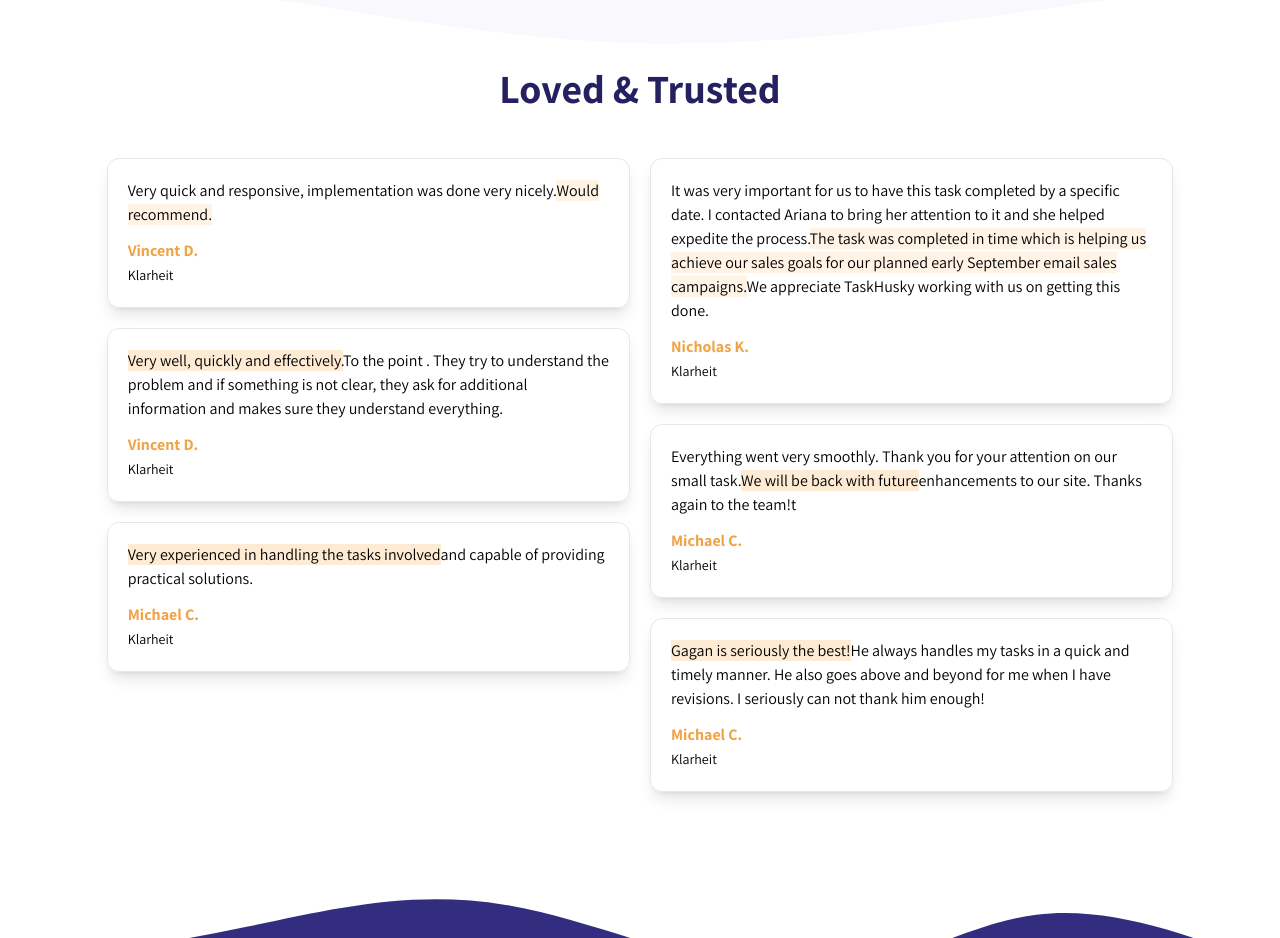
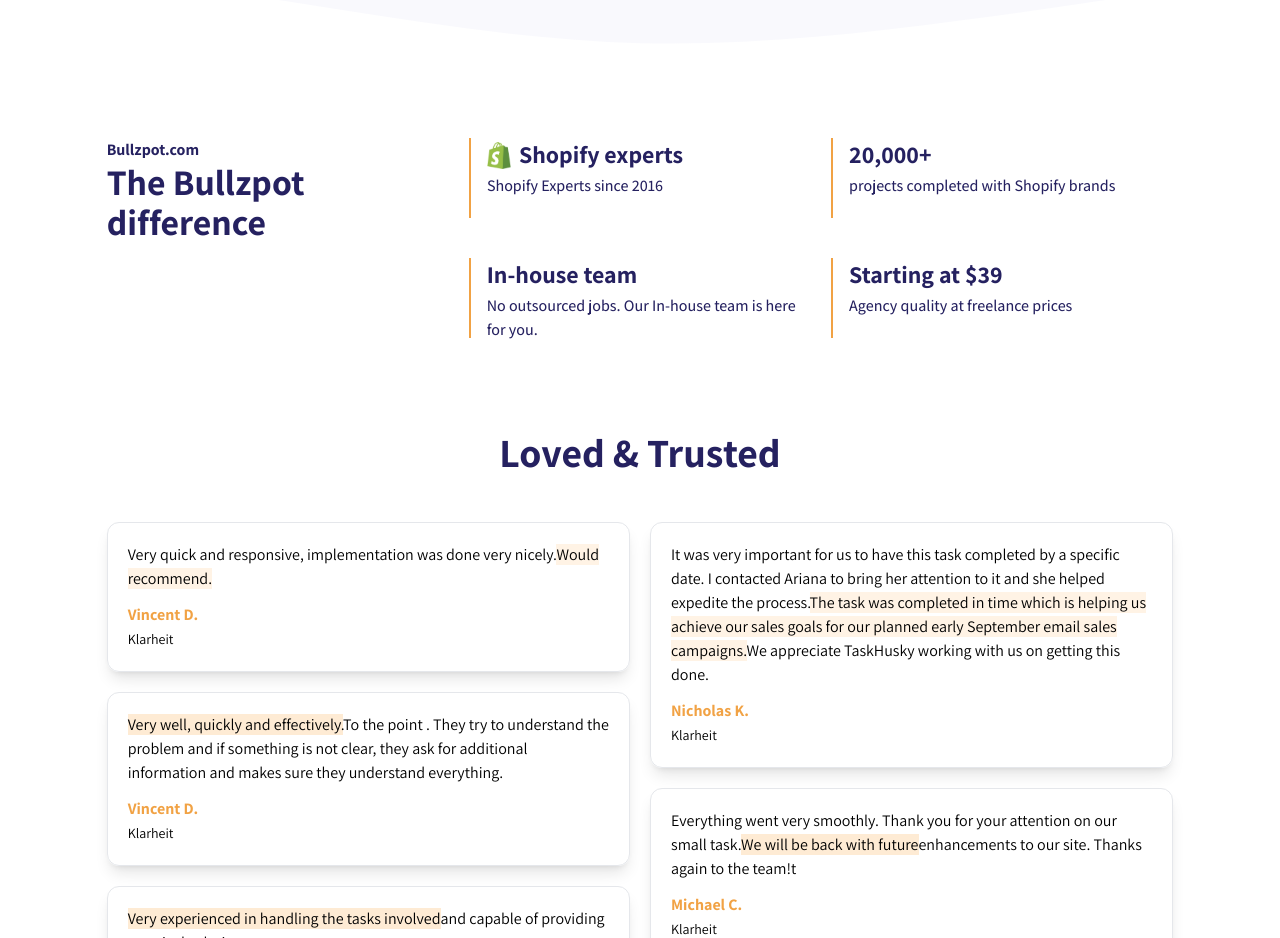
Before and after one commit to musfiqsucks/bullzpot-final, a React (Vite) app: page / in a window 1280 px wide. Shown: the part 800-1738 px from the top of the page. Built offline with nearby package versions, Linux system fonts and the light colour scheme.

Commit message:
company overview section added

```diff
--- /dev/null
+++ b/src/components/UI/CompanyOverview.jsx
@@ -0,0 +1,88 @@
+import shopifyIcon from "../../assets/Shopify-Logo-icon.webp";
+const CompanyOverview = () => {
+  return (
+    <div className="max-w-screen-xl w-10/12 my-12 md:my-20 mx-auto">
+      <div className="grid grid-cols-1 md:grid-cols-3 gap-5">
+        <div className="text-center mb-8 md:text-left md:mb-0">
+          <div>
+            <h2 className="text-base font-bold color-primary">Bullzpot.com</h2>
+            <h1 className="text-4xl font-bold color-primary">
+              The Bullzpot <br /> difference
+            </h1>
+          </div>
+        </div>
+        <div>
+          <div>
+            <div className="md:flex ">
+              <div className="h-[80px] w-[2px] bg-orange hidden md:block"></div>
+              <div className="md:ml-4 text-center md:text-left">
+                <div className="flex justify-center items-center">
+                  <div className="h-6 w-6">
+                    <img src={shopifyIcon} alt="" />
+                  </div>
+                  <h2 className="text-2xl color-primary font-bold ml-2">
+                    Shopify experts
+                  </h2>
+                </div>
+                <p className="text-base color-primary font-medium mt-1">
+                  Shopify Experts since 2016
+                </p>
+              </div>
+            </div>
+            <div className="h-[2px] w-full bg-orange block md:hidden mt-4"></div>
+          </div>
+          <div>
+            <div className="md:flex mt-10">
+              <div className="h-[80px] w-[2px] bg-orange hidden md:block"></div>
+              <div className="md:ml-4 text-center md:text-left">
+                <div className="">
+                  <h2 className="text-2xl color-primary font-bold">
+                    In-house team
+                  </h2>
+                </div>
+                <p className="text-base color-primary font-medium mt-1">
+                  No outsourced jobs. Our In-house team is here for you.
+                </p>
+              </div>
+            </div>
+            <div className="h-[2px] w-full bg-orange block md:hidden mt-4"></div>
+          </div>
+        </div>
+        <div>
+          <div>
+            <div className="md:flex mt-5 md:mt-0 text-center">
+              <div className="h-[80px] w-[2px] bg-orange hidden md:block"></div>
+              <div className="md:ml-4 text-center md:text-left">
+                <div className=" ">
+                  <h2 className="text-2xl color-primary font-bold ">20,000+</h2>
+                </div>
+                <p className="text-base color-primary font-medium mt-1">
+                  projects completed with Shopify brands
+                </p>
+              </div>
+            </div>
+            <div className="h-[2px] w-full bg-orange block md:hidden mt-4"></div>
+          </div>
+          <div>
+            <div className="md:flex mt-10">
+              <div className="h-[80px] w-[2px] bg-orange hidden md:block"></div>
+              <div className="md:ml-4 text-center md:text-left">
+                <div className="">
+                  <h2 className="text-2xl color-primary font-bold">
+                    Starting at $39
+                  </h2>
+                </div>
+                <p className="text-base color-primary font-medium mt-1">
+                  Agency quality at freelance prices
+                </p>
+              </div>
+            </div>
+            <div className="h-[2px] w-full bg-orange block md:hidden mt-4"></div>
+          </div>
+        </div>
+      </div>
+    </div>
+  );
+};
+
+export default CompanyOverview;
--- a/src/pages/Home.jsx
+++ b/src/pages/Home.jsx
@@ -4,6 +4,7 @@
 import CustomizationWork from "../components/UI/CustomizationWork";
 import Partners from "../components/UI/Partners";
 import LoveTrustSection from "../components/UI/LoveTrustSection";
+import CompanyOverview from "../components/UI/CompanyOverview";
 
 const Home = () => {
   return (
@@ -16,6 +17,7 @@
       ></Banner>
       <Partners></Partners>
       <Wave></Wave>
+      <CompanyOverview></CompanyOverview>
       <LoveTrustSection></LoveTrustSection>
       <CustomizationWork></CustomizationWork>
     </>
```
Also changed, not shown: src/assets/Shopify-Logo-icon.webp (added).
